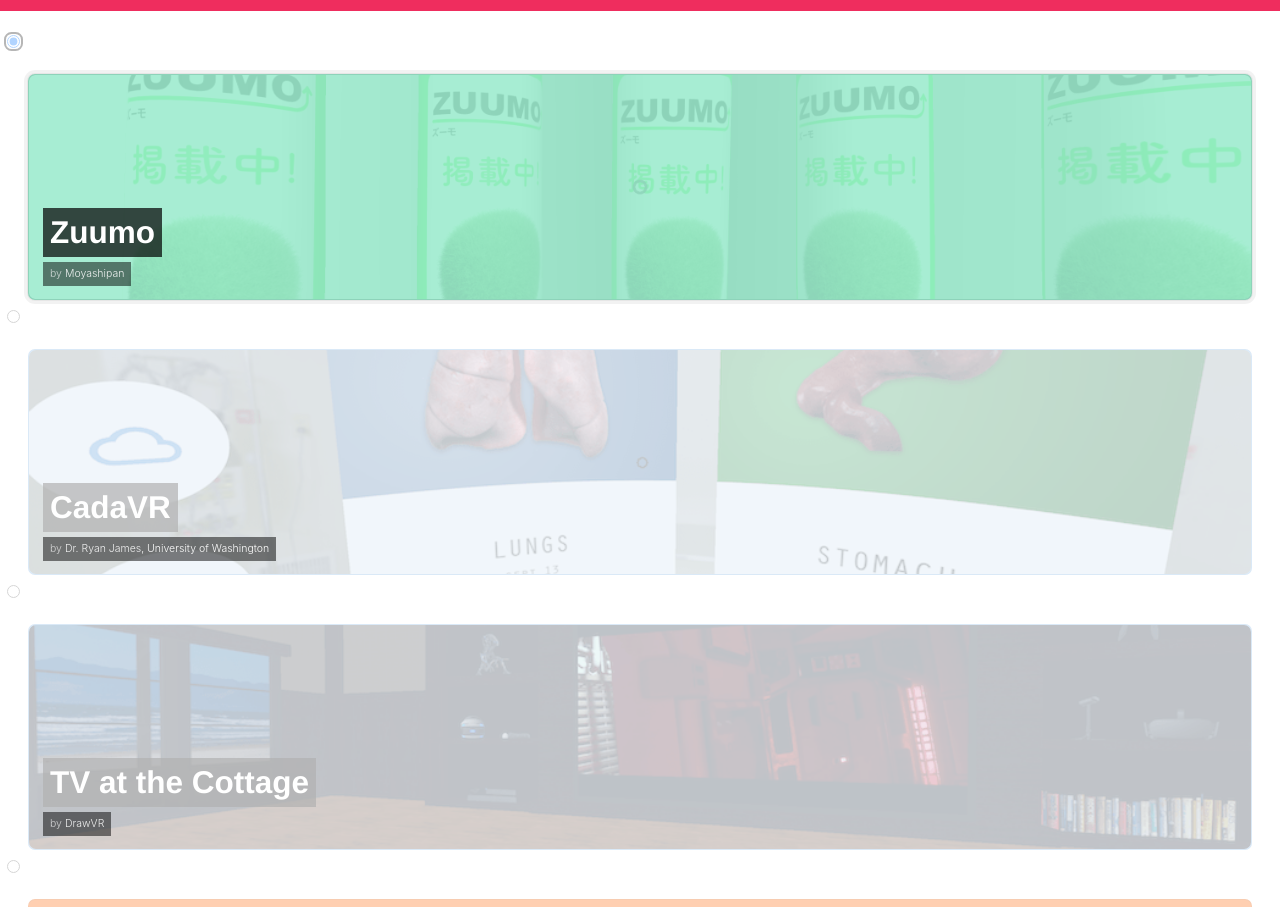
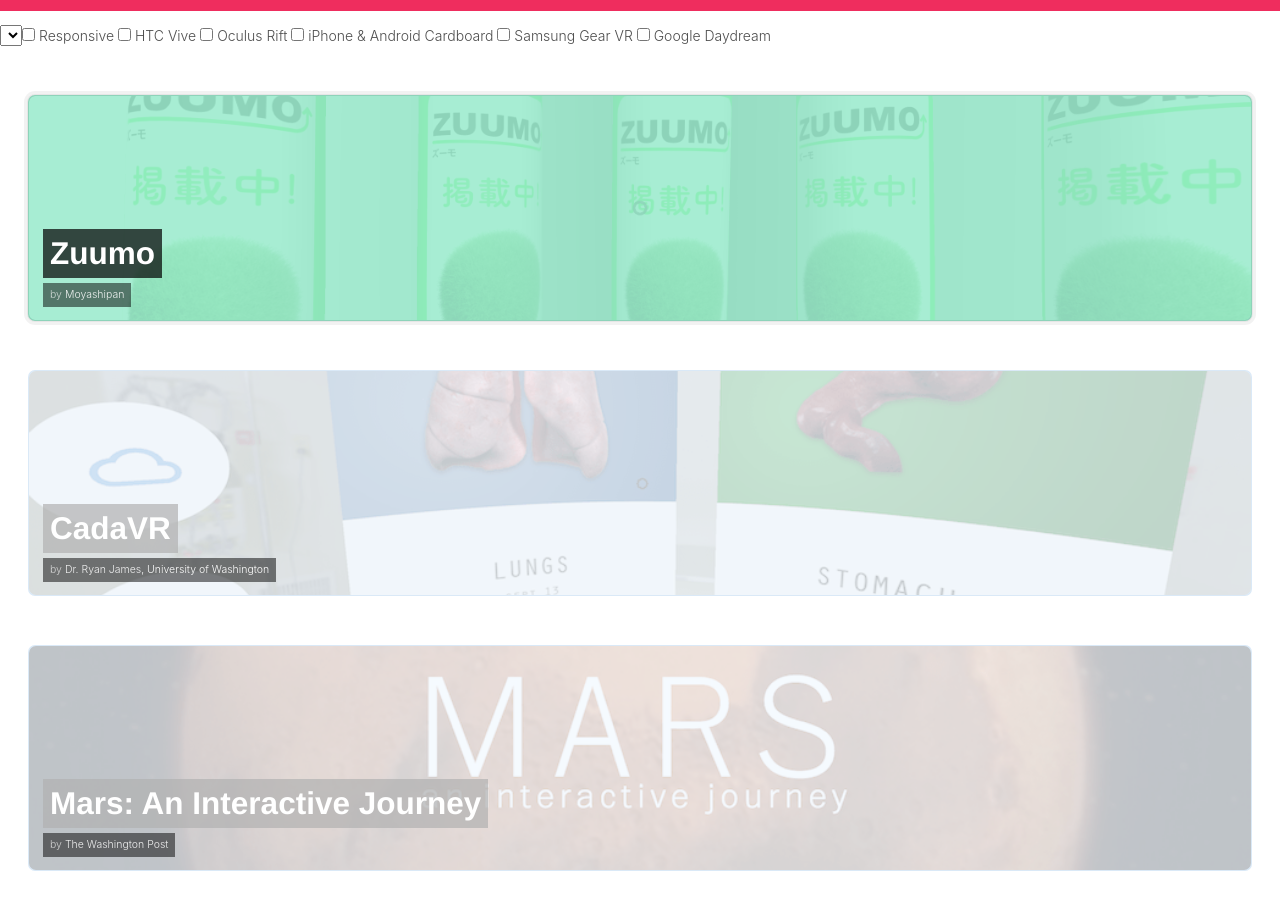
Before and after one commit to aframevr-userland/mainframe, a website: page index.html in a window 1280 px wide. Shown: the part 45-952 px from the top of the page. After the commit the page ends 916 px from the top, so only its background shows below. Drawn offline with nearby package versions, Linux system fonts and the light colour scheme.

Commit message:
add Filters code

```diff
--- a/assets/css/style.css
+++ b/assets/css/style.css
@@ -67,7 +67,7 @@
 
 .scene-radio {
   left: .5rem;
-  opacity: .3;
+  opacity: 0;
   position: relative;
   top: .5rem;
 }
@@ -137,13 +137,6 @@
   transition: opacity .15s ease-in;
 }
 
-/*
-[data-slug="cadavr"] .scene-link [data-background-image] {
-  background-image: url(../img/scenes/cadavr/screenshot_1.png);
+[data-stable~="false"][data-archived~="false"] {
+  display: none;
 }
-
-[data-slug="cadavr"] .scene-radio:checked ~ .scene-link:hover [data-hover-background-image],
-[data-slug="cadavr"] .scene-link:hover [data-hover-background-image] {
-  background-image: url(../img/scenes/cadavr/vgL0p8.gif);
-}
-*/
--- a/index.html
+++ b/index.html
@@ -41,6 +41,37 @@
     </header>
     <main id="main" class="main pt5">
       <form id="scenes-form" class="scenes-form">
+        <select>
+          <label class="form-label db">
+            <span class="form-label-inner">
+              Show only
+            </span>
+          </label>
+          <label class="form-label pointer">
+            <input type="checkbox" data-platform="responsive">
+            <span class="form-label-inner">Responsive</span>
+          </label>
+          <label class="form-label pointer">
+            <input type="checkbox" data-platform="htc_vive">
+            <span class="form-label-inner">HTC Vive</span>
+          </label>
+          <label class="form-label pointer">
+            <input type="checkbox" data-platform="oculus_rift">
+            <span class="form-label-inner">Oculus Rift</span>
+          </label>
+          <label class="form-label pointer">
+            <input type="checkbox" data-platform="google_cardboard">
+            <span class="form-label-inner">iPhone &amp; Android Cardboard</span>
+          </label>
+          <label class="form-label pointer">
+            <input type="checkbox" data-platform="samsung_gear_vr">
+            <span class="form-label-inner">Samsung Gear VR</span>
+          </label>
+          <label class="form-label pointer">
+            <input type="checkbox" data-platform="google_daydream">
+            <span class="form-label-inner">Google Daydream</span>
+          </div>
+        </select>
         <ol id="scenes" class="scenes list bg-white-90">
           <li id="scene-zuumo" class="scene"
               data-type="scene"
@@ -146,7 +177,7 @@
               data-screenshots-0-src="assets/img/scenes/drawvr_living_room/screenshot_1.png"
               data-supports="oculus_rift+windows google_daydream+android google_cardboard+android google_cardboard+ios"
               data-stable="false"
-              data-archived="true">
+              data-archived="false">
             <label class="scene-label db relative">
               <input type="radio" class="scene-radio visually-hidden" name="scene">
               <a class="scene-link db link color-inherit w-100 pa4 pb0 hide-child hide-sibling" href="http://drawvr.com/living-room/">
@@ -186,19 +217,20 @@
               data-supports="oculus_rift+windows htc_vive+windows google_daydream+android google_cardboard+android google_cardboard+ios"
               data-stable="false"
               data-archived="true">
-            <label class="scene-label db">
+            <label class="scene-label db relative">
               <input type="radio" class="scene-radio visually-hidden" name="scene">
-              <a class="scene-link db link color-inherit w-100 pa4" href="http://ghosttrainbuilder.com/">
-                <div class="scene-link-inner bg-orange br3 ba b--black-10 h-100 pa4 relative">
-                  <h3 class="scene-name white fw6 f2">Mars: An Interactive Journey</h3>
-                  <div class="bg-center contain h-100 w-100 overflow-hidden text-hidden dn" style="background-image: url(assets/img/scenes/drawvr_living_room/screenshot_1.png)">
-                  </div>
+              <a class="scene-link db link color-inherit w-100 pa4 pb0 hide-child hide-sibling" href="">
+                <div class="scene-link-inner bg-light-blue br3 ba b--black-10 h-100 relative">
+                  <h3 class="scene-name white bg-black-70 fw6 f2 pa3 pl2 pr2 z-1 absolute bottom-2 left-1 mb3 child">Mars: An Interactive Journey</h3>
+                  <div data-background-image-src="assets/img/scenes/mars/poster.png" class="bg-center br3 cover h5 w-100 o-70 glow"></div>
                 </div>
               </a>
-              <div class="scene-author black-40 pa4 pt0">
-                by <a class="scene-author-link db" href="http://drawvr.com/">The Washington Post</a>
+              <div class="scene-author white f7 lh-solid absolute bottom-1 left-2 ml3 sibling">
+                <div class="bg-black-50 pa2" style="margin-left: 1px">
+                  <span class="o-70">by </span><a class="scene-author-link link underline-hover color-inherit o-90" href="https://www.washingtonpost.com/">The Washington Post</a>
+                </div>
               </div>
-              <div class="scene-description black-40 pa4 pt0">
+              <div class="scene-description black-40 absolute bottom-1 left-2 ml3 dn">
                 <p>Relax in front of the tube.</p>
                 <p>Popcorn not included.</p>
               </div>
```
